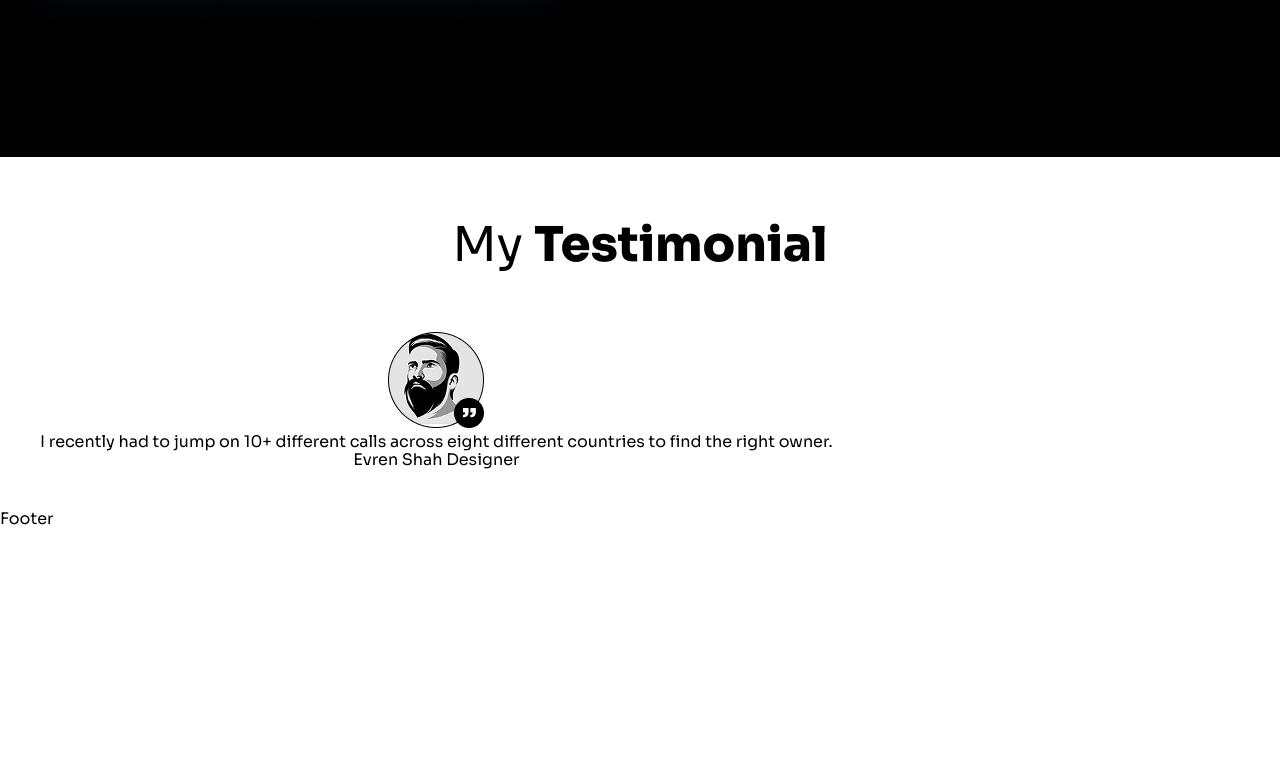
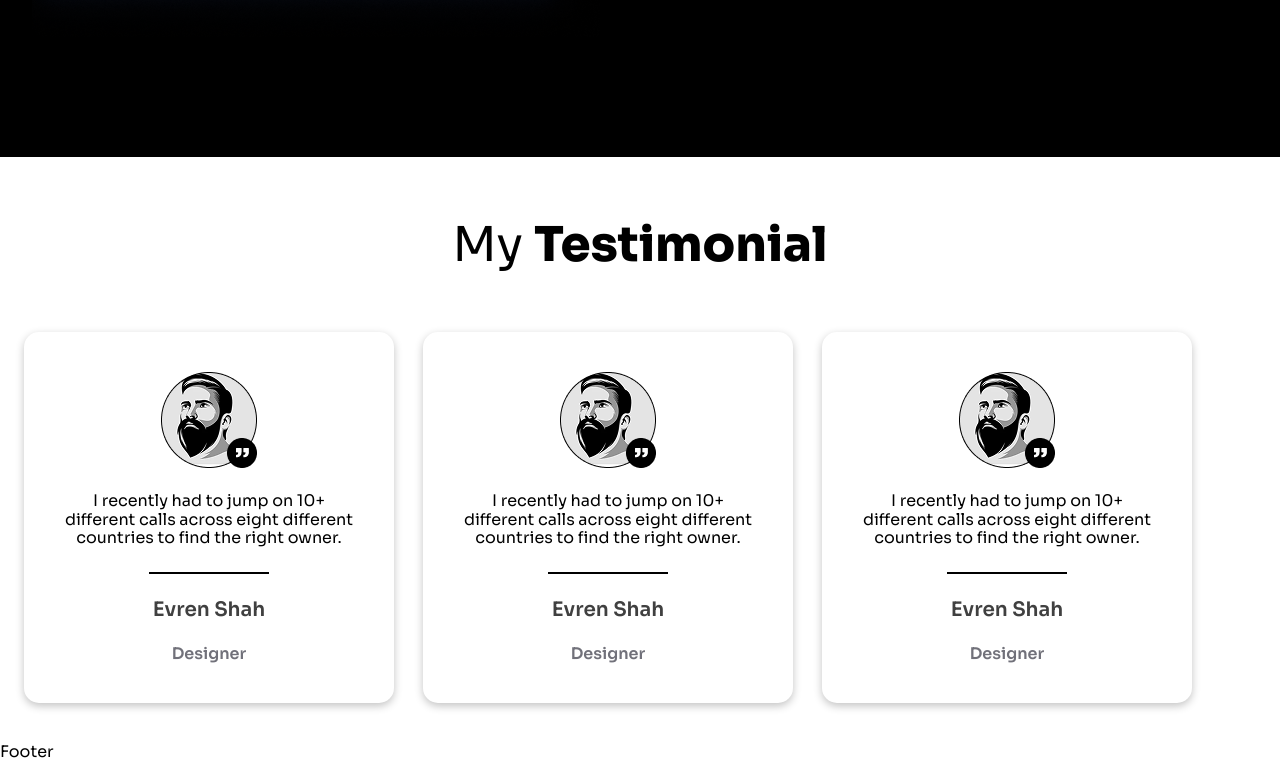
Before and after one commit to ozodbekw/illustrarion-portfolio, a plain HTML site: page index.html in a window 1280 px wide. Shown: the part 4818-5580 px from the top of the page. Before the commit the page ends 5347 px from the top, so only its background shows below. Drawn offline with Linux system fonts and the light colour scheme.

Commit message:
Add styling and structure to Testimonial section with new card layout and content

```diff
--- a/css/style.css
+++ b/css/style.css
@@ -364,20 +364,41 @@ main {
 .testimonial__card-wrapper {
   display: flex;
   gap: 29px;
+  padding: 40px 24px;
 }
 .testimonial__card {
   padding: 40px;
 }
 
 .testimonial__card {
+  border-radius: 15px;
+  display: flex;
+  flex-direction: column;
+  gap: 24px;
+  text-align: center;
+  align-items: center;
+  padding: 40px;
+  box-shadow: rgba(0, 0, 0, 0.24) 0px 3px 8px;
 }
 .testimonial__card-img {
+  height: 96px;
+  width: 96px;
 }
 .testimonial__card-describtion {
+  width: 290px;
 }
 .testimonial__card-line {
+  height: 2px;
+  width: 120px;
+  background-color: #000;
 }
 .testimonial__card-name {
+  font-weight: 600;
+  font-size: 20px;
+  color: #404040;
 }
 .testimonial__card-job {
+  color: #71717a;
+  font-weight: 600;
+  font-size: 16px;
 }
--- a/index.html
+++ b/index.html
@@ -346,6 +346,34 @@
             <span class="testimonial__card-name">Evren Shah</span>
             <span class="testimonial__card-job">Designer</span>
           </div>
+          <div class="testimonial__card">
+            <img
+              class="testimonial__card-img"
+              src="./img/testimonal-card-img.png"
+              alt="testimonal card img"
+            />
+            <p class="testimonial__card-describtion">
+              I recently had to jump on 10+ different calls across eight
+              different countries to find the right owner.
+            </p>
+            <span class="testimonial__card-line"></span>
+            <span class="testimonial__card-name">Evren Shah</span>
+            <span class="testimonial__card-job">Designer</span>
+          </div>
+          <div class="testimonial__card">
+            <img
+              class="testimonial__card-img"
+              src="./img/testimonal-card-img.png"
+              alt="testimonal card img"
+            />
+            <p class="testimonial__card-describtion">
+              I recently had to jump on 10+ different calls across eight
+              different countries to find the right owner.
+            </p>
+            <span class="testimonial__card-line"></span>
+            <span class="testimonial__card-name">Evren Shah</span>
+            <span class="testimonial__card-job">Designer</span>
+          </div>
         </div>
       </section>
     </main>
```
